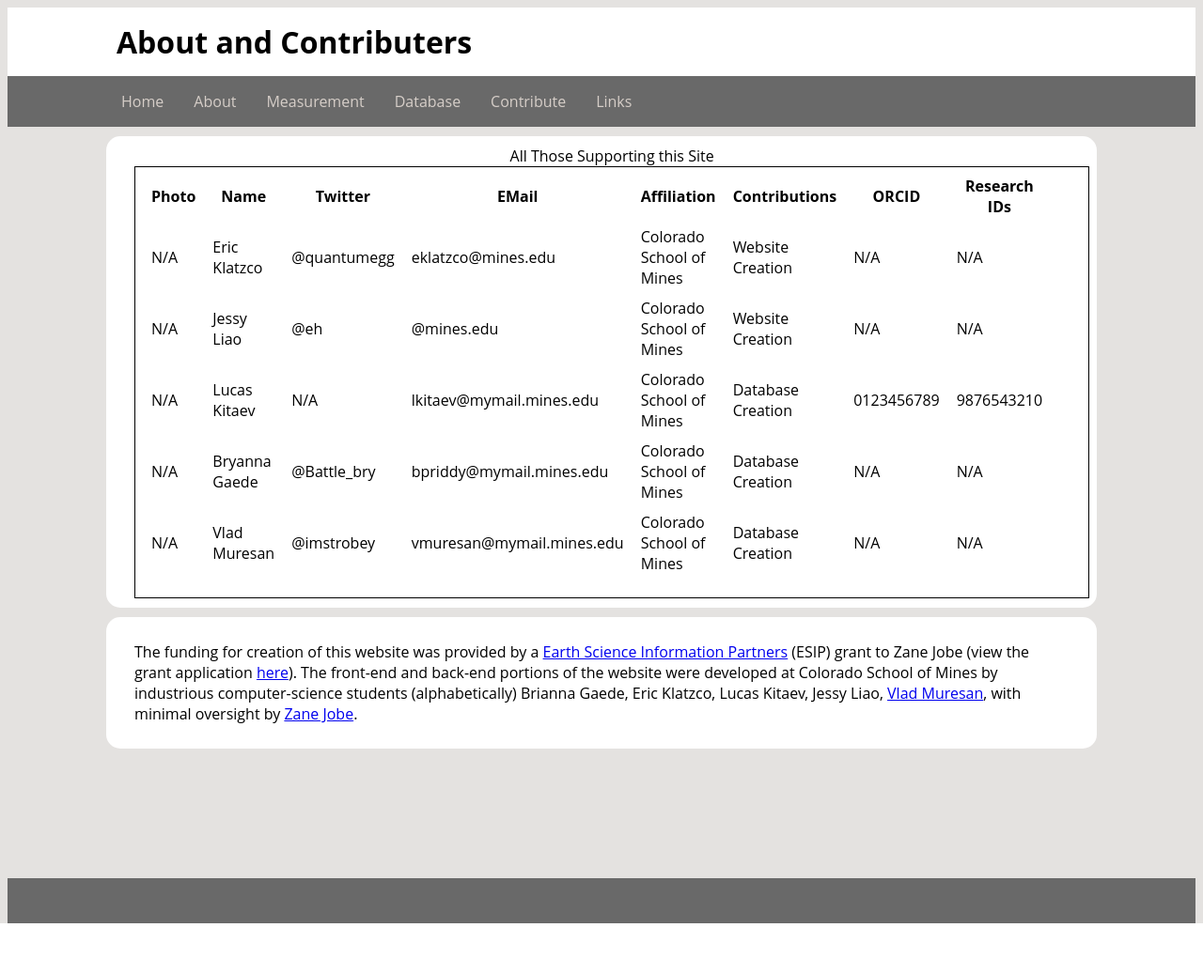
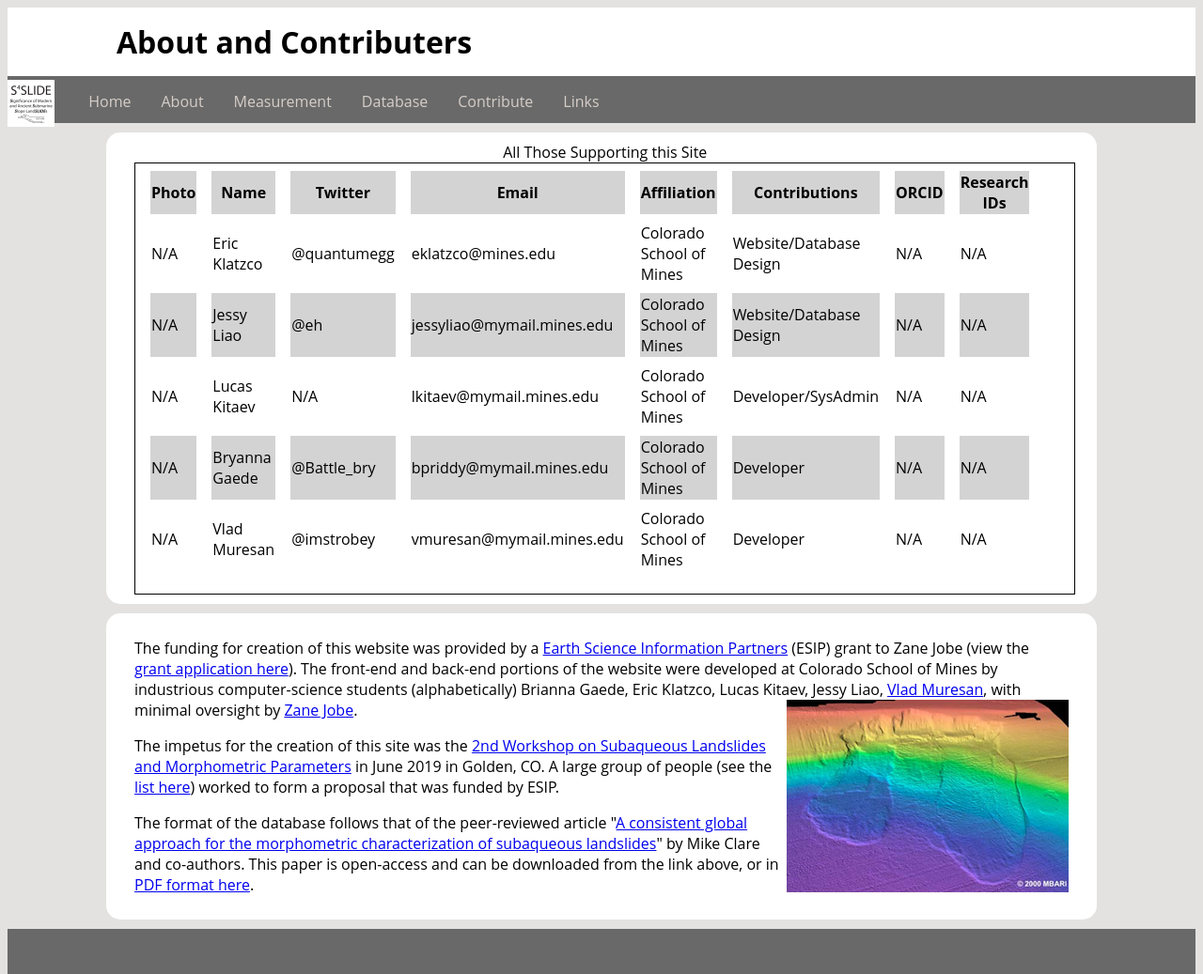
Before and after one commit to zanejobe/S4SlideDB, a Django app: page /about/ in a window 1280 px wide. Shown: the whole page at 94% size. Before the commit the page ends 983 px from the top, so only its background shows below. Run offline with Django 3.2, Linux system fonts and the light colour scheme.

Commit message:
Add images to pages

```diff
--- a/s4slide/app/static/css/index.css
+++ b/s4slide/app/static/css/index.css
@@ -22,13 +22,14 @@ html,body{
 #nav{
 	/*padding-left: 100px;
 	margin: 0px -10px;*/
+	height: 50px;
 	background-color: #696969;
 }
 #nav ul{
+	display: inline-block;
 	list-style-type: none;
 	margin: 0px;
 	padding: 16px;
-	padding-left: 105px;
 	overflow: hidden;
 }
 #nav ul li{
--- a/s4slide/app/templates/about.html
+++ b/s4slide/app/templates/about.html
@@ -9,15 +9,15 @@
 		{% include "navbar.html" %}
 
 		<div id="content">
-			<section class="box">
-				<table id="about">
+			<div class="box">
+				<table id="people">
 					<caption>All Those Supporting this Site</caption>
 					<thead>
 						<tr>
 							<th>Photo</th>
 							<th>Name</th>
 							<th>Twitter</th>
-							<th>EMail</th>
+							<th>Email</th>
 							<th>Affiliation</th>
 							<th>Contributions</th>
 							<th>ORCID</th>
@@ -32,7 +32,7 @@
 							<td>@quantumegg</td>
 							<td>eklatzco@mines.edu</td>
 							<td>Colorado School of Mines</td>
-							<td>Website Creation</td>
+							<td>Website/Database Design</td>
 							<td>N/A</td>
 							<td>N/A</td>
 						</tr>
@@ -40,9 +40,9 @@
 							<td>N/A</td>
 							<td>Jessy Liao</td>
 							<td>@eh</td>
-							<td>@mines.edu</td>
+							<td>jessyliao@mymail.mines.edu</td>
 							<td>Colorado School of Mines</td>
-							<td>Website Creation</td>
+							<td>Website/Database Design</td>
 							<td>N/A</td>
 							<td>N/A</td>
 						</tr>
@@ -52,9 +52,9 @@
 							<td>N/A</td>
 							<td>lkitaev@mymail.mines.edu</td>
 							<td>Colorado School of Mines</td>
-							<td>Database Creation</td>
-							<td>0123456789</td>
-							<td>9876543210</td>
+							<td>Developer/SysAdmin</td>
+							<td>N/A</td>
+							<td>N/A</td>
 						</tr>
 						<tr>
 							<td>N/A</td>
@@ -62,7 +62,7 @@
 							<td>@Battle_bry</td>
 							<td>bpriddy@mymail.mines.edu</td>
 							<td>Colorado School of Mines</td>
-							<td>Database Creation</td>
+							<td>Developer</td>
 							<td>N/A</td>
 							<td>N/A</td>
 						</tr>
@@ -72,16 +72,23 @@
 							<td>@imstrobey</td>
 							<td>vmuresan@mymail.mines.edu</td>
 							<td>Colorado School of Mines</td>
-							<td>Database Creation</td>
+							<td>Developer</td>
 							<td>N/A</td>
 							<td>N/A</td>
 						</tr>
 					</tbody>
 				</table>
-			</section>
-			<article class="box">
-				<p>The funding for creation of this website was provided by a <a href="https://www.esipfed.org/" target="_blank">Earth Science Information Partners</a> (ESIP) grant to Zane Jobe (view the grant application <a href="https://www.esipfed.org/wp-content/uploads/2019/08/S4Slide-ESIP-Lab-Incubator-Proposal-2019.pdf" target="_blank">here</a>). The front-end and back-end portions of the website were developed at Colorado School of Mines by industrious computer-science students (alphabetically) Brianna Gaede, Eric Klatzco, Lucas Kitaev, Jessy Liao, <a href="https://www.linkedin.com/in/vmuresan/" target="_blank">Vlad Muresan</a>, with minimal oversight by <a href="https://geology.mines.edu/project/jobe-zane/" target="_blank">Zane Jobe</a>.</p>
-			</article>
+			</div>
+
+			<div class="box">
+				<p>The funding for creation of this website was provided by a <a href="https://www.esipfed.org/" target="_blank">Earth Science Information Partners</a> (ESIP) grant to Zane Jobe (view the <a href="https://www.esipfed.org/wp-content/uploads/2019/08/S4Slide-ESIP-Lab-Incubator-Proposal-2019.pdf" target="_blank">grant application here</a>). The front-end and back-end portions of the website were developed at Colorado School of Mines by industrious computer-science students (alphabetically) Brianna Gaede, Eric Klatzco, Lucas Kitaev, Jessy Liao, <a href="https://www.linkedin.com/in/vmuresan/" target="_blank">Vlad Muresan</a>, with minimal oversight by <a href="https://geology.mines.edu/project/jobe-zane/" target="_blank">Zane Jobe</a>.
+				{% load static %}
+				<img src="{% static "images/goleta_slide_mbari.jpg" %}" alt="Goleta" width="300" height="205" style="float:right"></p>
+
+				<p>The impetus for the creation of this site was the <a href="https://sites.google.com/a/utexas.edu/s4slide/news" target="_blank">2nd Workshop on Subaqueous Landslides and Morphometric Parameters</a> in June 2019 in Golden, CO. A large group of people (see the <a href="https://www.esipfed.org/wp-content/uploads/2019/08/S4Slide-ESIP-Lab-Incubator-Proposal-2019.pdf" target="_blank">list here</a>) worked to form a proposal that was funded by ESIP.</p>
+
+				<p>The format of the database follows that of the peer-reviewed article "<a href="https://doi.org/10.1144/SP477.15" target="_blank">A consistent global approach for the morphometric characterization of subaqueous landslides</a>" by Mike Clare and co-authors. This paper is open-access and can be downloaded from the link above, or in <a href="https://sp.lyellcollection.org/content/specpubgsl/477/1/455.full.pdf" target="_blank">PDF format here</a>.</p>
+			</div>
 		</div>
 
 		<footer id="footer">
--- a/s4slide/app/templates/navbar.html
+++ b/s4slide/app/templates/navbar.html
@@ -1,4 +1,6 @@
 <header id="nav">
+	{% load static %}
+	<img src="{% static "images/s4slide.jpg" %}" alt="S4Slide" width="50" height="50">
 	<ul>
 		<li><a href="/">Home</a></li>
 		<li><a href="/about/">About</a></li>
```
Also changed, not shown: s4slide/app/templates/index.html (+14 -15 lines), s4slide/app/templates/landslide.html (+3 -29 lines).
